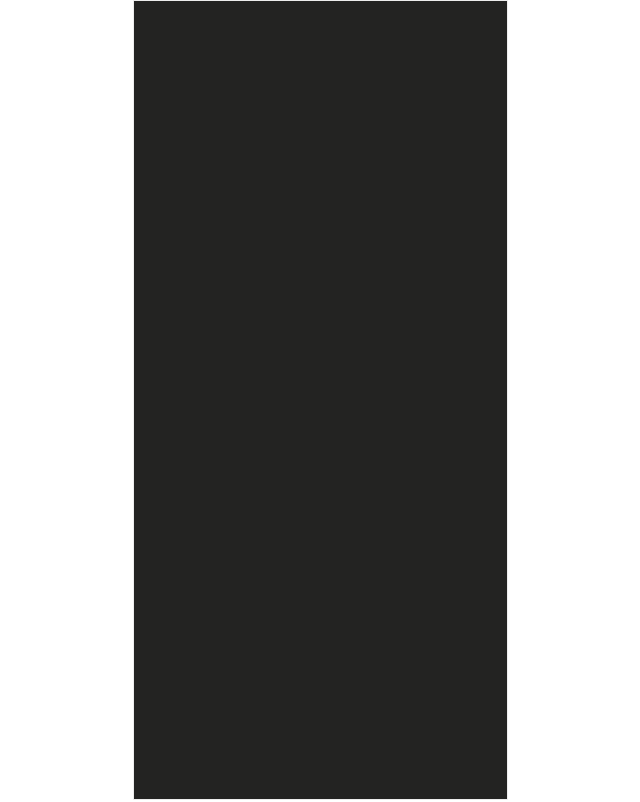
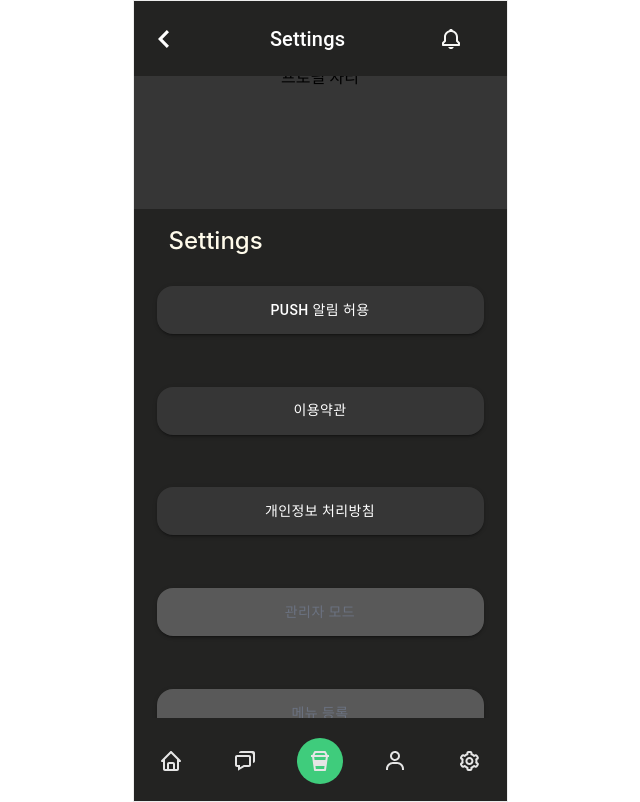
Before and after one commit to D-LINK-alpha/D-LINK-frontend, a React (Create React App) app: page /settings in a window 1280 px wide. Before the commit this address had no page. Shown: the whole page, without its empty margins (320-960 px from the left). Built offline with nearby package versions, Linux system fonts and the light colour scheme.

Commit message:
feat. setting 제작

```diff
--- a/src/App.css
+++ b/src/App.css
@@ -58,6 +58,7 @@
     }
 }
 
+
 /*community 에서 이미지의 scroll bar 없애기 위한 커스텀 css*/
 .MuiBox-root.css-176kmp3::-webkit-scrollbar{
     display: none;
--- a/src/App.js
+++ b/src/App.js
@@ -11,6 +11,7 @@ import LoadingPage from './pages/LoadingPage/loadingPage';
 import CommunityPage from './pages/CommunityPage/index';
 import UploadPage from './pages/CommunityPage/uploadPage';
 import PostPage from './pages/CommunityPage/postPage';
+import SettingsPage from './pages/SettingsPage/index';
 
 const App = () => {
   return (
@@ -30,6 +31,8 @@ const App = () => {
         <Route path="/community" element={<CommunityPage />} />
         <Route path="/community/upload" element={<UploadPage />} />
         <Route path="/community/post" element={<PostPage />} />
+
+        <Route path="/settings" element={<SettingsPage />} />
       </Routes>
     </div>
   );
--- a/src/pages/CommunityPage/postPage.js
+++ b/src/pages/CommunityPage/postPage.js
@@ -11,7 +11,6 @@ export default function postPage() {
         <div className="overflow-auto scrollbar-hide">
           <div className="flex space-x-0 justify-between pt-4 px-[23px] pb-8">
             <p className="text-amber-50 text-2xl">Post</p>
-            <div className="flex justify-end"></div>
           </div>
 
           <div className="w-full flex-col space-x-0 justify-center items-center bg-[#363636]">
--- /dev/null
+++ b/src/pages/SettingsPage/index.js
@@ -0,0 +1,63 @@
+import Header from '../../components/Layout/Header/Header';
+import Footer from '../../components/Layout/Footer';
+import * as React from 'react';
+import MuiButton from '../../components/Button/muiButton';
+// import { Link } from 'react-router-dom';
+
+export default function settingsPage() {
+  const onClick = () => {
+    alert('준비 중입니다.');
+  };
+  return (
+    <div>
+      <Header title="Settings" />
+      <div className="flex flex-col h-screen py-[64px]">
+        <div className="bg-[#363636] h-[205px]">
+          <p>프로필 자리</p>
+        </div>
+
+        <div className="flex space-x-0 pt-4 px-[35px]">
+          <p className="text-amber-50 text-2xl">Settings</p>
+        </div>
+
+        <div className="flex flex-col px-[23px] justify-between max-h-[485px] h-full pt-[29px]">
+          <div>
+            <MuiButton
+              text="Push 알림 허용"
+              className="bg-[#363636] h-[48px] w-[329px] rounded-2xl justify-center"
+            />
+          </div>
+          <div>
+            <MuiButton
+              text="이용약관"
+              className="bg-[#363636] h-[48px] w-[329px] rounded-2xl"
+            />
+          </div>
+          <div>
+            <MuiButton
+              text="개인정보 처리방침"
+              className="bg-[#363636] h-[48px] w-[329px] rounded-2xl"
+            />
+          </div>
+          <div>
+            <MuiButton
+              text="관리자 모드"
+              className="bg-[#595959] text-gray-500 h-[48px] w-[329px] rounded-2xl"
+              disabled={true}
+              onClick={onClick}
+            />
+          </div>
+          <div>
+            <MuiButton
+              text="메뉴 등록"
+              className="bg-[#595959] text-gray-500 h-[48px] w-[329px] rounded-2xl"
+              disabled={true}
+              onClick={onClick}
+            />
+          </div>
+        </div>
+      </div>
+      <Footer />
+    </div>
+  );
+}
```
Also changed, not shown: src/components/Button/muiButton.js (+8 -8 lines).
